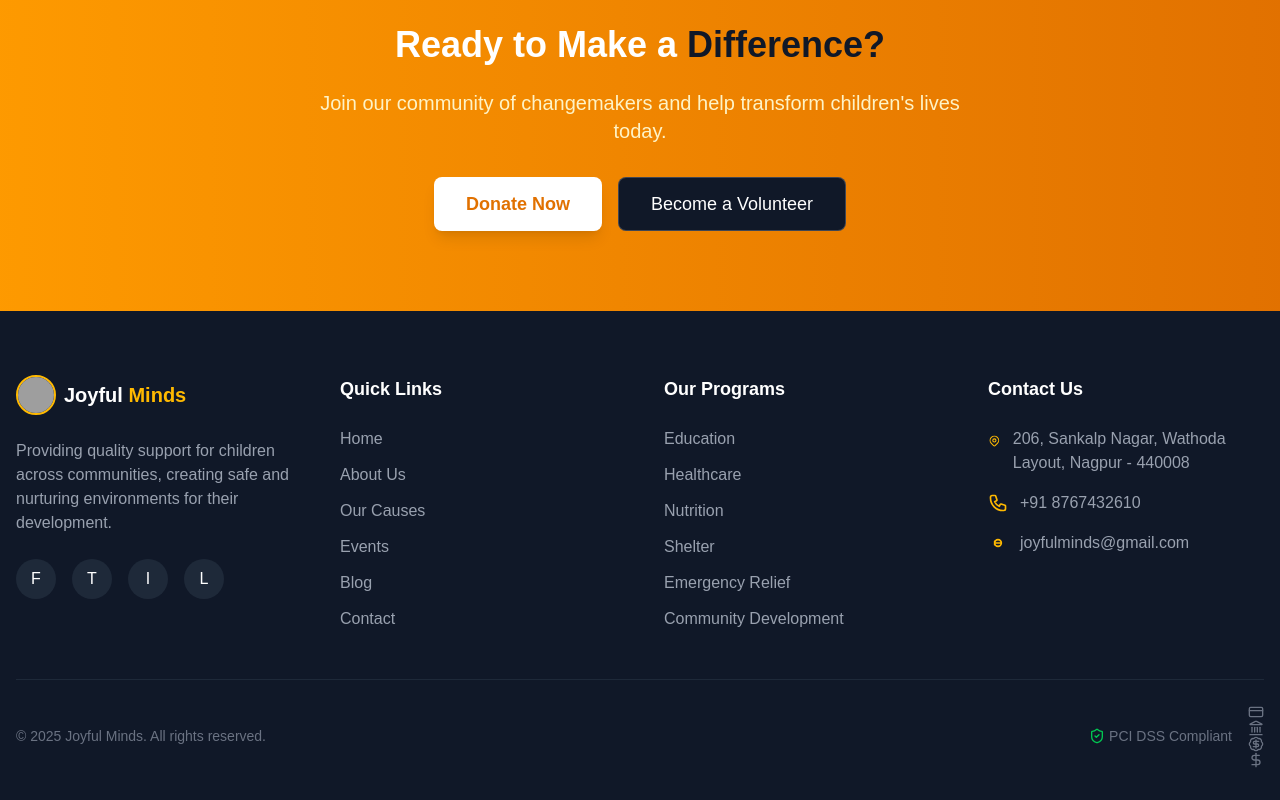
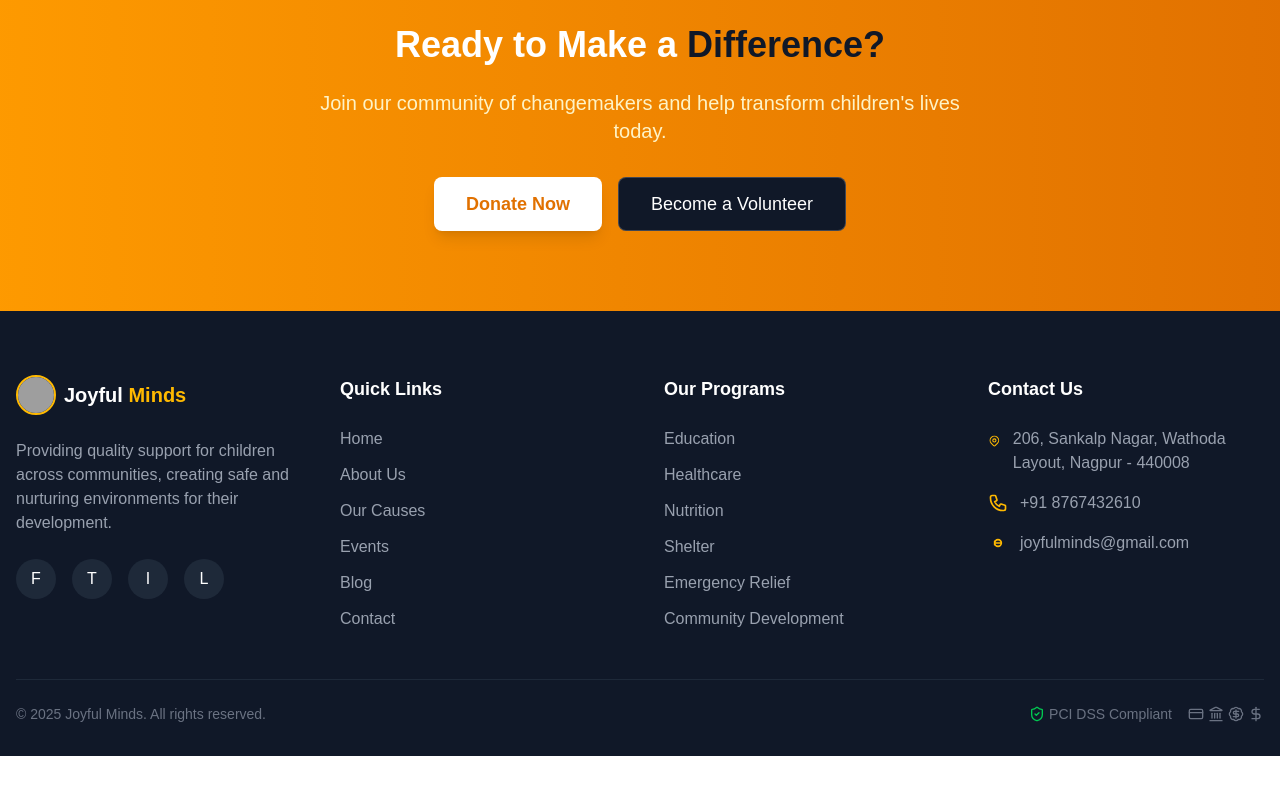
Before and after one commit to sujith74/ngo-template-5, a Next.js app: page / in a window 1280 px wide. Shown: the part 3512-4312 px from the top of the page. After the commit the page ends 4268 px from the top, so only its background shows below. Built offline with nearby package versions, Linux system fonts and the light colour scheme; grey boxes are pictures that could not be loaded.

Commit message:
update-footer

```diff
--- a/src/app/page.tsx
+++ b/src/app/page.tsx
@@ -587,7 +587,7 @@ const JoyfulMindsWebsite = () => {
         </div>
 
         {/* Payment Icons */}
-        <div className="icon-container">
+        <div className=" flex space-x-1 icon-container">
     <span title="Visa">
       <CreditCard className="h-4 w-4" />
     </span>
```
